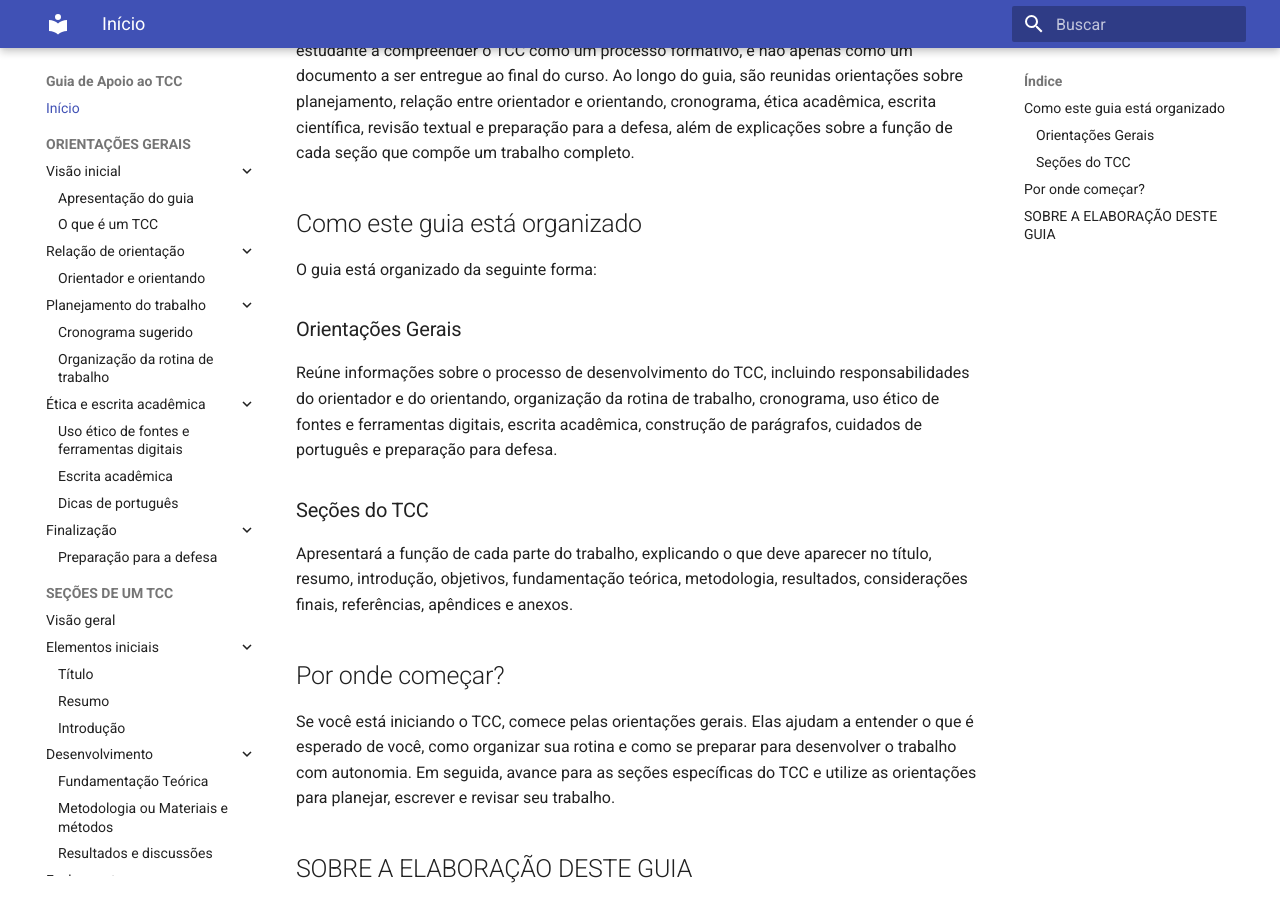
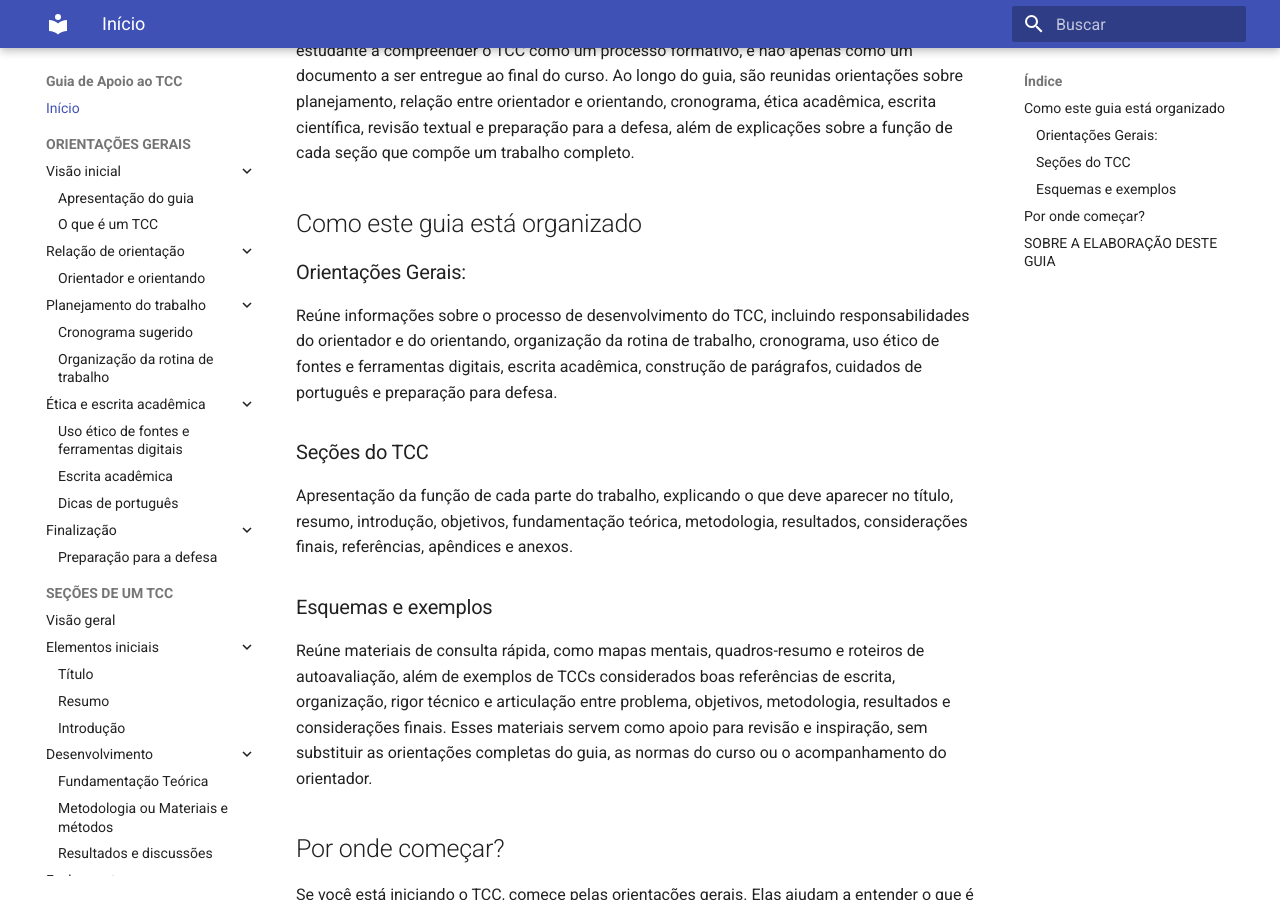
Before and after one commit to danielaflor/tcc, an MkDocs documentation site: the page built from docs/index.md, in a window 1280 px wide and 900 px high, scrolled down 193 px. Built offline with MkDocs 1.6.1 and Material for MkDocs 9.7.7, drawn with Linux system fonts in a browser that asks for light colours.

Commit message:
Revise guide structure and enhance content clarity
Updated the organization and content of the guide to clarify sections and provide additional resources for TCC development.

```diff
--- a/docs/index.md
+++ b/docs/index.md
@@ -4,19 +4,16 @@ Este guia foi organizado por Daniela Flôr, professora do IFPR Campus Paranavaí
 
 ## Como este guia está organizado
 
-O guia está organizado da seguinte forma:
-
-### Orientações Gerais
-
+### Orientações Gerais:
 Reúne informações sobre o processo de desenvolvimento do TCC, incluindo responsabilidades do orientador e do orientando, organização da rotina de trabalho, cronograma, uso ético de fontes e ferramentas digitais, escrita acadêmica, construção de parágrafos, cuidados de português e preparação para defesa.
 
 ### Seções do TCC
 
-Apresentará a função de cada parte do trabalho, explicando o que deve aparecer no título, resumo, introdução, objetivos, fundamentação teórica, metodologia, resultados, considerações finais, referências, apêndices e anexos.
+Apresentação da função de cada parte do trabalho, explicando o que deve aparecer no título, resumo, introdução, objetivos, fundamentação teórica, metodologia, resultados, considerações finais, referências, apêndices e anexos.
 
-<!--### Modelos e Roteiros-->
+### Esquemas e exemplos
 
-<!--Disponibilizará fichas, checklists e roteiros para diferentes tipos de TCC, como desenvolvimento de software, pesquisa com prova de conceito envolvendo protótipos embarcados/IoT e pesquisa com prova de conceito envolvendo simulação ou computação aplicada.-->
+Reúne materiais de consulta rápida, como mapas mentais, quadros-resumo e roteiros de autoavaliação, além de exemplos de TCCs considerados boas referências de escrita, organização, rigor técnico e articulação entre problema, objetivos, metodologia, resultados e considerações finais. Esses materiais servem como apoio para revisão e inspiração, sem substituir as orientações completas do guia, as normas do curso ou o acompanhamento do orientador.
 
 ## Por onde começar?
 
```
